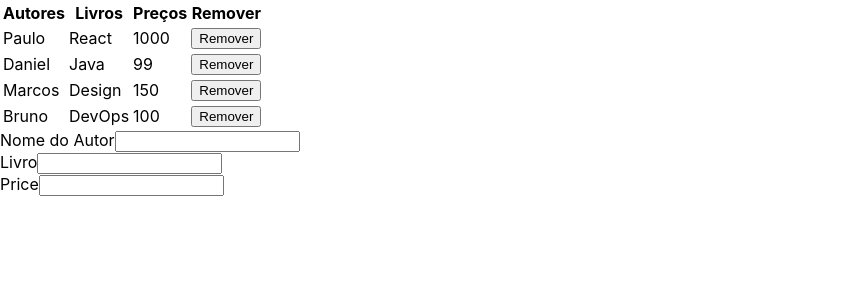
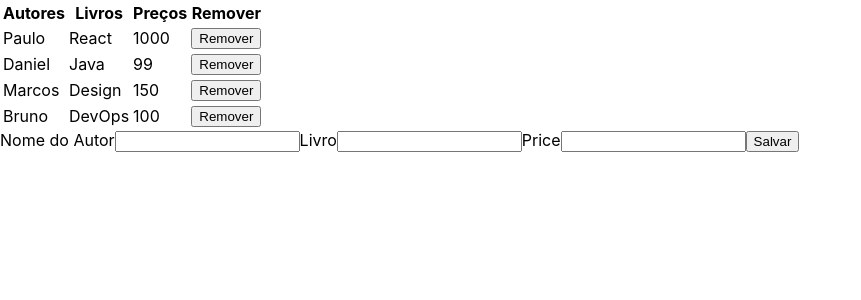
Before and after one commit to OvictorVieira/application-reactjs-alura, a React (Create React App) app: page / in a window 1280 px wide. Shown: the top 300 px of the page, without its empty margins (0-861 px from the left). Built offline with nearby package versions, Linux system fonts and the light colour scheme.

Commit message:
Cria formulário para inserir autor na tabela

```diff
--- a/src/App.js
+++ b/src/App.js
@@ -46,12 +46,18 @@ class App extends Component {
     return position_to_delete !== current_position;
   };
 
+  submitListener = author => {
+    this.setState({
+      authors: [...this.state.authors, author]
+    });
+  };
+
   render() {
     return (
       <Fragment>
         <Table autors={ this.state.authors } deleteAuthor={ this.deleteAuthor } />
 
-        <Form />
+        <Form submitListener={ this.submitListener } />
       </Fragment>
     );
   };
--- a/src/Form.js
+++ b/src/Form.js
@@ -2,8 +2,8 @@ import React, { Component } from "react";
 
 class Form extends Component {
 
-  constructor(properties) {
-    super(properties);
+  constructor(props) {
+    super(props);
 
     this.initialState = {
       name: '',
@@ -14,28 +14,50 @@ class Form extends Component {
     this.state = this.initialState;
   }
 
+  listenerOfInput = event => {
+    const { name, value } = event.target;
+
+    this.setState({
+      [name] : value
+    });
+  };
+
+  submitForm = event => {
+    event.preventDefault();
+
+    this.props.submitListener(this.state);
+
+    this.setState(this.initialState);
+  };
+
   render() {
     const { name, book, price } = this.state;
 
     return (
-      <div>
-        <form action="">
-          <div>
-            <label htmlFor="name">Nome do Autor</label>
-            <input id='name' name='name' type="text" value={ name }/>
-          </div>
+      <form>
+        <label htmlFor="name">Nome do Autor</label>
+        <input id='name'
+               name='name'
+               type="text"
+               value={ name }
+               onChange={ this.listenerOfInput }/>
 
-          <div>
-            <label htmlFor="book">Livro</label>
-            <input id='book' name='book' type="text" value={ book }/>
-          </div>
+        <label htmlFor="book">Livro</label>
+        <input id='book'
+               name='book'
+               type="text"
+               value={ book }
+               onChange={ this.listenerOfInput }/>
 
-          <div>
-            <label htmlFor="price">Price</label>
-            <input id='price' name='price' type="text" value={ price }/>
-          </div>
-        </form>
-      </div>
+        <label htmlFor="price">Price</label>
+        <input id='price'
+               name='price'
+               type="text"
+               value={ price }
+               onChange={ this.listenerOfInput }/>
+
+         <button onClick={ this.submitForm }>Salvar</button>
+      </form>
     );
   }
 }
```
